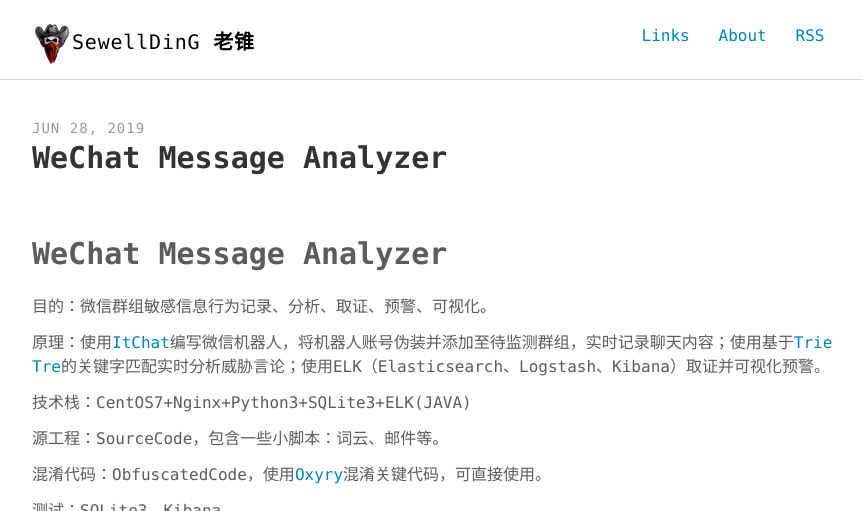
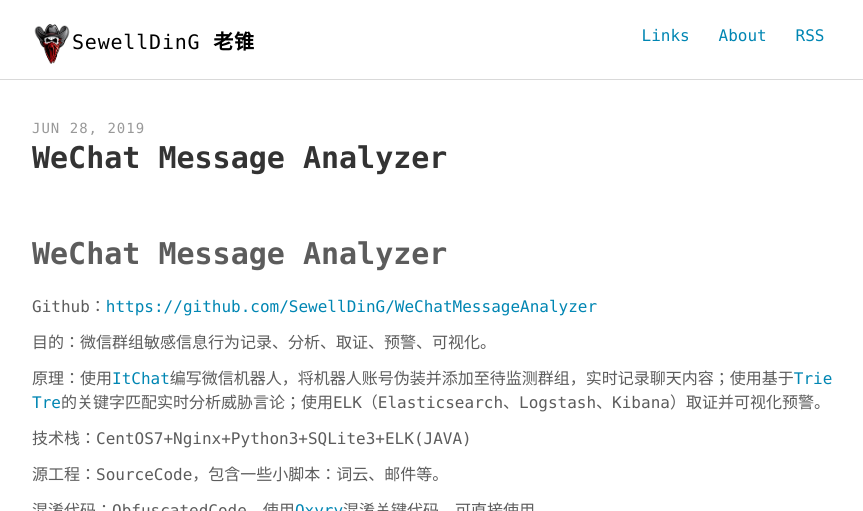
Before and after one commit to SewellDinG/sewellding.github.io, a Jekyll site: the page built from _posts/2019-06-28-WeChat Message Analyzer.md, in a window 1280 px wide and 900 px high, cut to the strip 0-511 px from the top of the window. Shown: the whole strip, without its empty margins (207-1070 px from the left). Built offline with Jekyll 4.4.1, drawn with Linux system fonts in a browser that asks for light colours.

Commit message:
[update] WeChat Message Analyzer

```diff
--- a/_posts/2019-06-28-WeChat Message Analyzer.md
+++ b/_posts/2019-06-28-WeChat Message Analyzer.md
@@ -6,6 +6,8 @@
 ---
 
 # WeChat Message Analyzer
+
+Github：[https://github.com/SewellDinG/WeChatMessageAnalyzer](https://github.com/SewellDinG/WeChatMessageAnalyzer)
 
 目的：微信群组敏感信息行为记录、分析、取证、预警、可视化。
 
```
